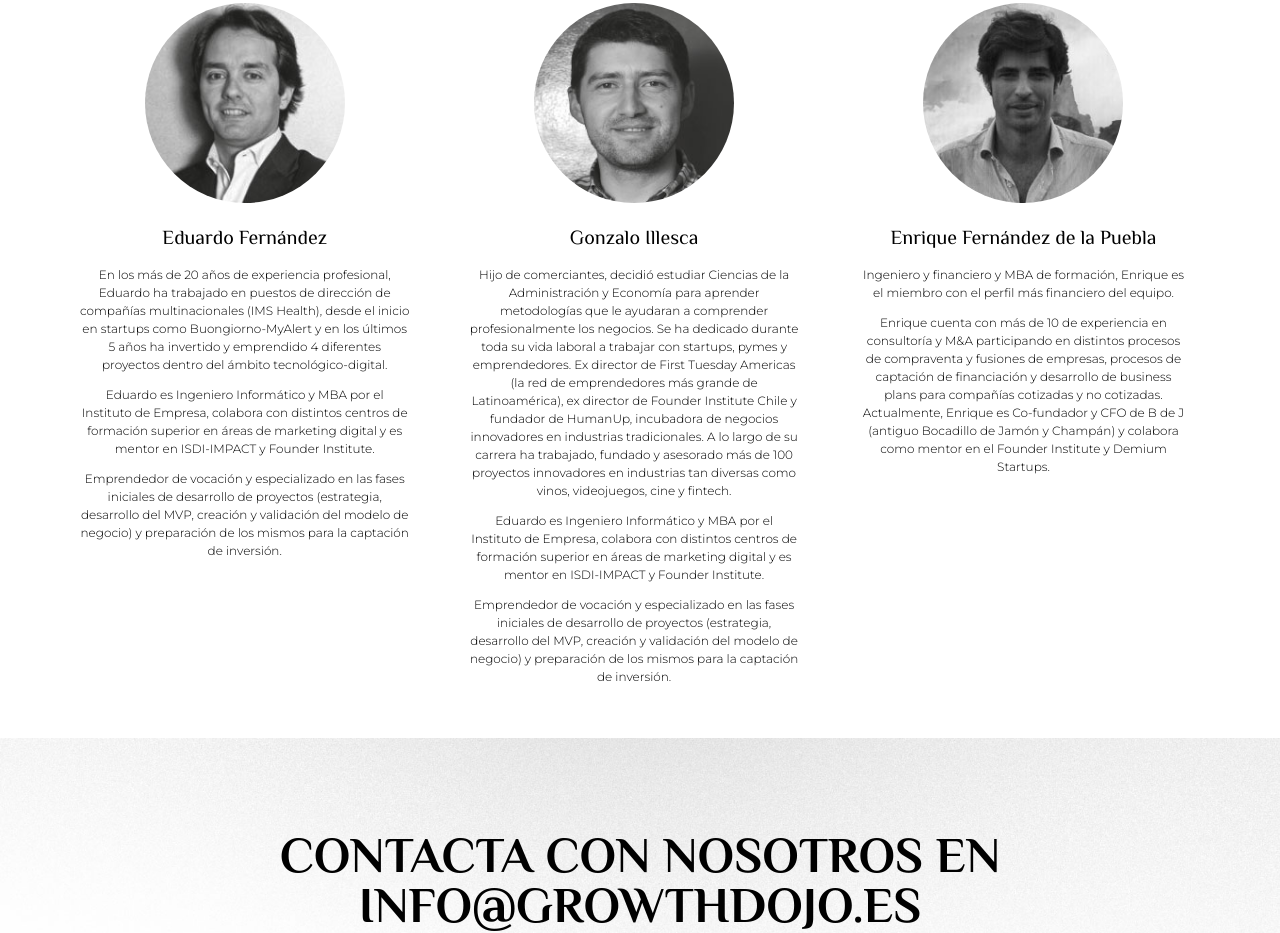
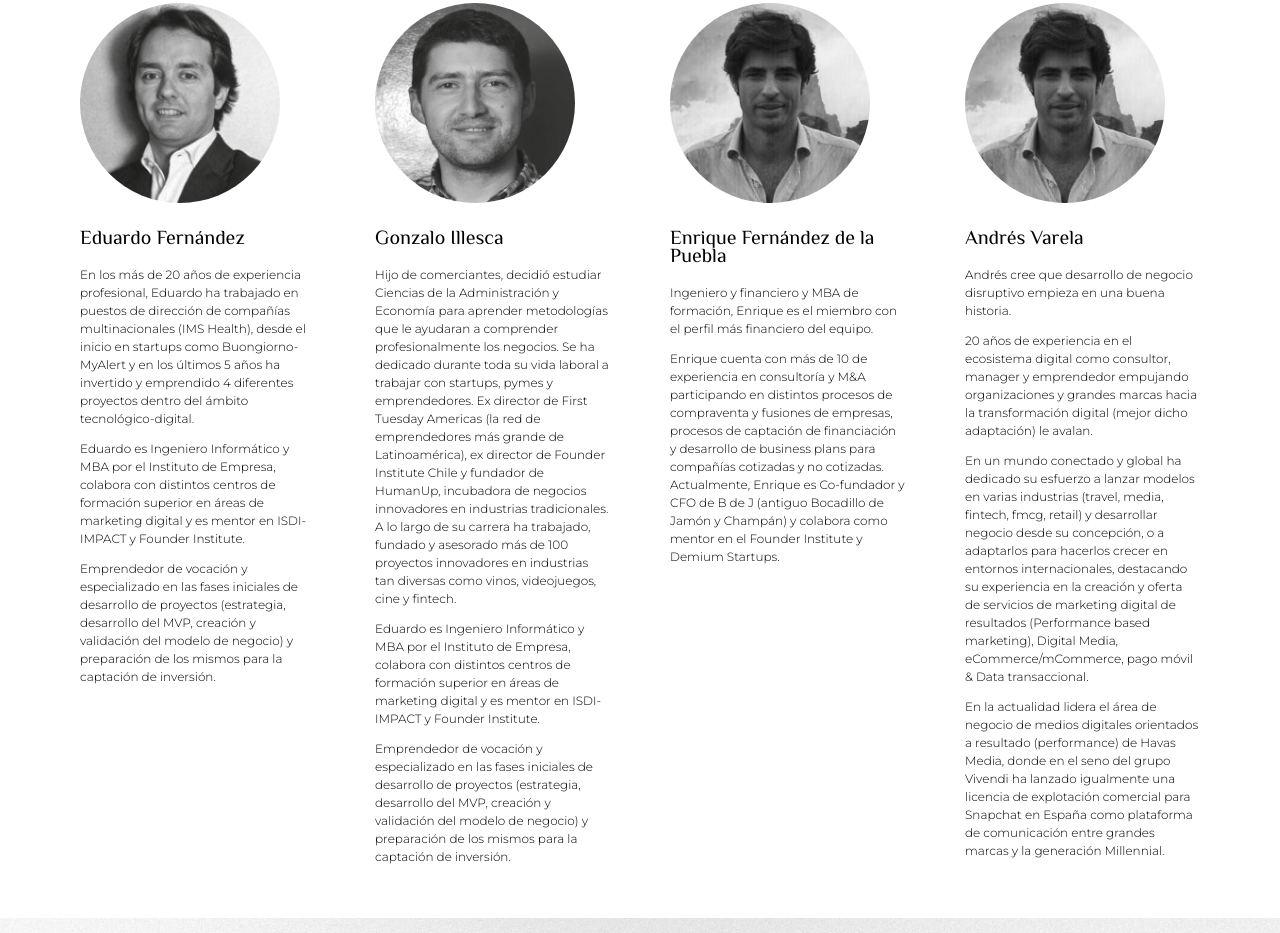
Before and after one commit to gedeondt/growthdojo, a plain HTML site: page index.html in a window 1280 px wide. Shown: the part 3707-4640 px from the top of the page. Drawn offline with Linux system fonts and the light colour scheme.

Commit message:
Update index.html

```diff
--- a/index.html
+++ b/index.html
@@ -142,7 +142,7 @@
     </div>
 
     <div class="container">
-        <div class="bio2">
+        <div class="bio">
             <img src="img/bios5.jpg" alt="">
 
             <h3>Eduardo Fernández</h3>
@@ -156,7 +156,7 @@
             </p>
         </div>
 
-        <div class="bio2">
+        <div class="bio">
             <img src="img/bios7.jpg" alt="">
 
             <h3>Gonzalo Illesca</h3>
@@ -171,7 +171,7 @@
             </p>
         </div>
 
-        <div class="bio2">
+        <div class="bio">
             <img src="img/bios8.jpg" alt="">
 
             <h3>Enrique Fernández de la Puebla</h3>
@@ -179,6 +179,21 @@
             </p>
             <p>Enrique cuenta con más de 10 de experiencia en consultoría y M&A participando en distintos procesos de compraventa y fusiones de empresas, procesos de captación de financiación y desarrollo de business plans para compañías cotizadas y no cotizadas. Actualmente, Enrique es Co-fundador y CFO de B de J (antiguo Bocadillo de Jamón y Champán) y colabora como mentor en el Founder Institute y Demium Startups.
             </p>
+
+        </div>
+
+        <div class="bio">
+            <img src="img/bios8.jpg" alt="">
+
+            <h3>Andrés Varela</h3>
+            <p>Andrés cree que  desarrollo de negocio disruptivo empieza en una buena historia.</p>
+
+<p>20 años de experiencia en el ecosistema digital como consultor, manager y emprendedor empujando organizaciones y grandes marcas hacia la transformación digital (mejor dicho adaptación) le avalan.</p>
+
+<p>En un mundo conectado y global ha dedicado su esfuerzo a lanzar modelos en varias industrias (travel, media, fintech, fmcg, retail) y desarrollar negocio desde su concepción, o a adaptarlos para hacerlos crecer en entornos internacionales, destacando su experiencia en la creación y oferta de servicios de marketing digital de resultados (Performance based marketing), Digital Media, eCommerce/mCommerce, pago móvil & Data transaccional.</p>
+
+<p>En la actualidad lidera el área de negocio de medios digitales orientados a resultado (performance) de Havas Media, donde en el seno del grupo Vivendi ha lanzado igualmente una licencia de explotación comercial para Snapchat en España como plataforma de comunicación entre grandes marcas y la generación Millennial.</p>
+
 
         </div>
         <div class="clear"></div>
```
